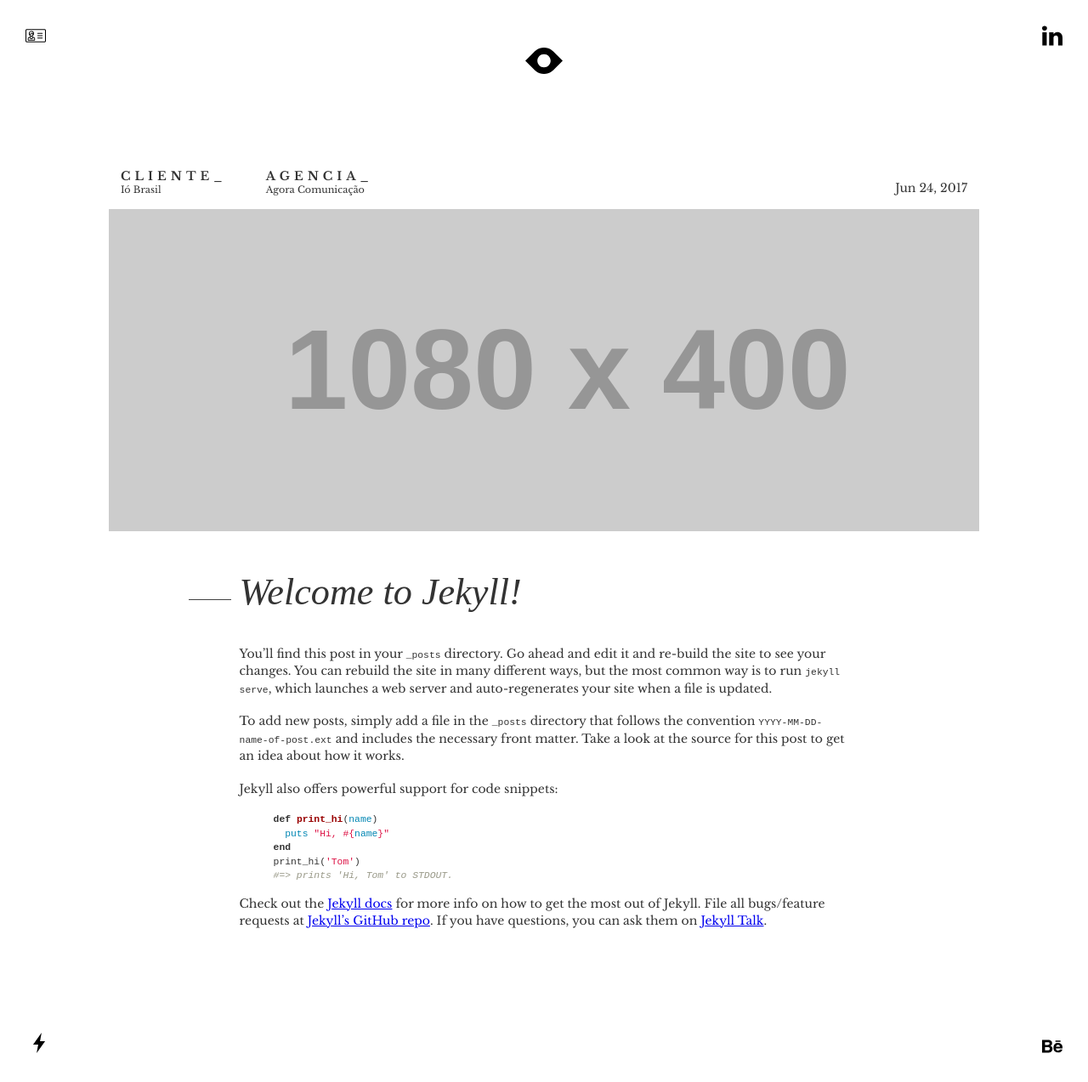
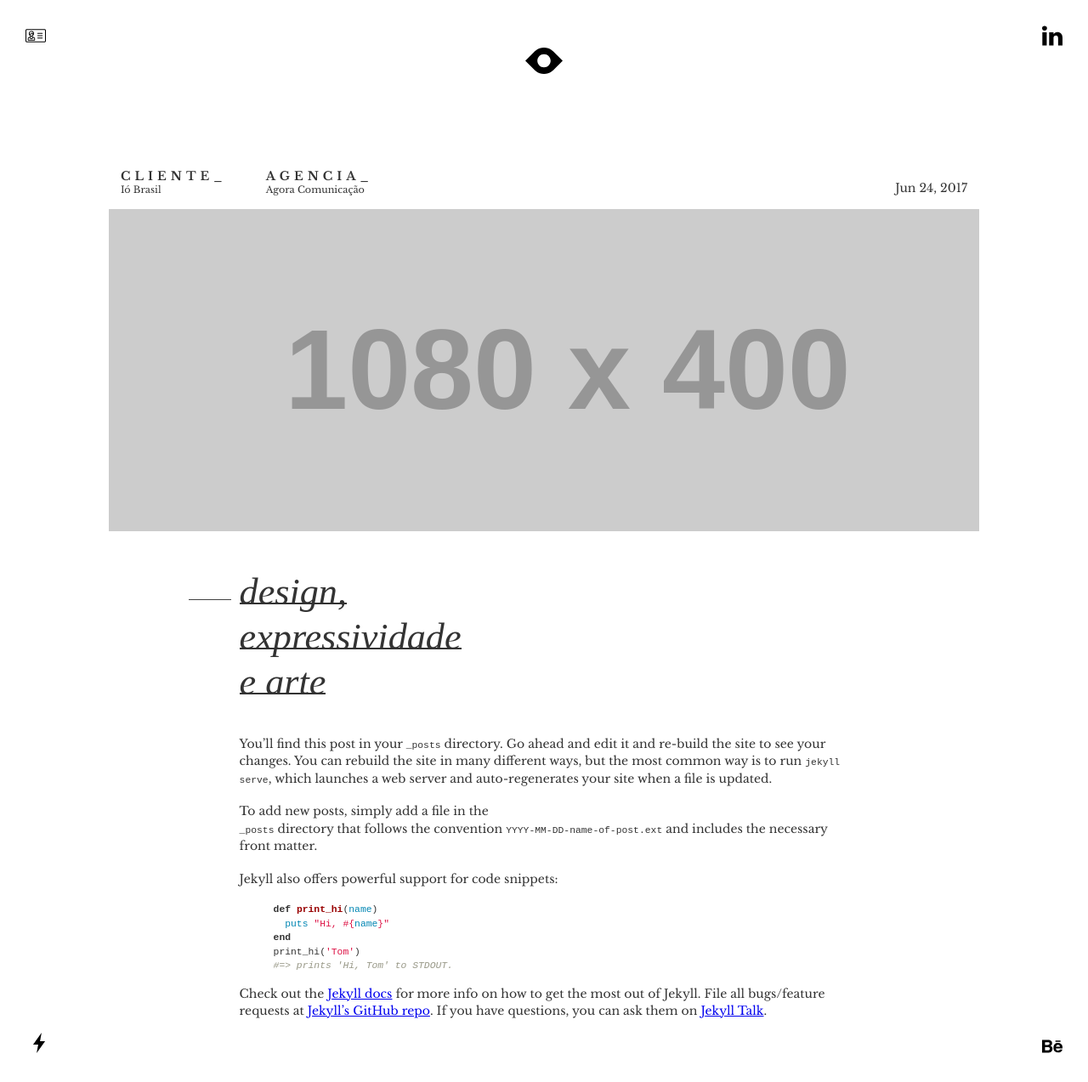
Before and after one commit to dudanev/dudanev.github.io, a Jekyll site: the page built from _posts/2017-06-24-welcome-to-jekyll.markdown, in a window 1280 px wide. Shown: the whole page at 85% size. Built offline with Jekyll 4.4.1, drawn with Linux system fonts in a browser that asks for light colours; some web fonts are replaced.

Commit message:
some changes

```diff
--- a/_layouts/home.html
+++ b/_layouts/home.html
@@ -3,9 +3,6 @@ layout: default
 ---
 
 <section class="portfolio">
-		<a href="{{ site.url }}" class="logo">
-		  <img src="/assets/logo.gif" alt="">
-		</a>
 		<ul class="works">
 			{% for post in site.posts %}
 			<li class="work">
--- a/_posts/2017-06-24-welcome-to-jekyll.markdown
+++ b/_posts/2017-06-24-welcome-to-jekyll.markdown
@@ -1,15 +1,17 @@
 ---
 layout: post
-title:  "Welcome to Jekyll!"
+title:  "design,\nexpressividade\ne arte"
 date:   2017-06-24 19:34:40 -0300
 categories: jekyll update
 client: Ió Brasil
 agency: Agora Comunicação
 image: http://via.placeholder.com/1080x400
+is_title-striked: true
 ---
 You’ll find this post in your `_posts` directory. Go ahead and edit it and re-build the site to see your changes. You can rebuild the site in many different ways, but the most common way is to run `jekyll serve`, which launches a web server and auto-regenerates your site when a file is updated.
 
-To add new posts, simply add a file in the `_posts` directory that follows the convention `YYYY-MM-DD-name-of-post.ext` and includes the necessary front matter. Take a look at the source for this post to get an idea about how it works.
+To add new posts, simply add a file in the
+ `_posts` directory that follows the convention `YYYY-MM-DD-name-of-post.ext` and includes the necessary front matter.
 
 Jekyll also offers powerful support for code snippets:
 
```
